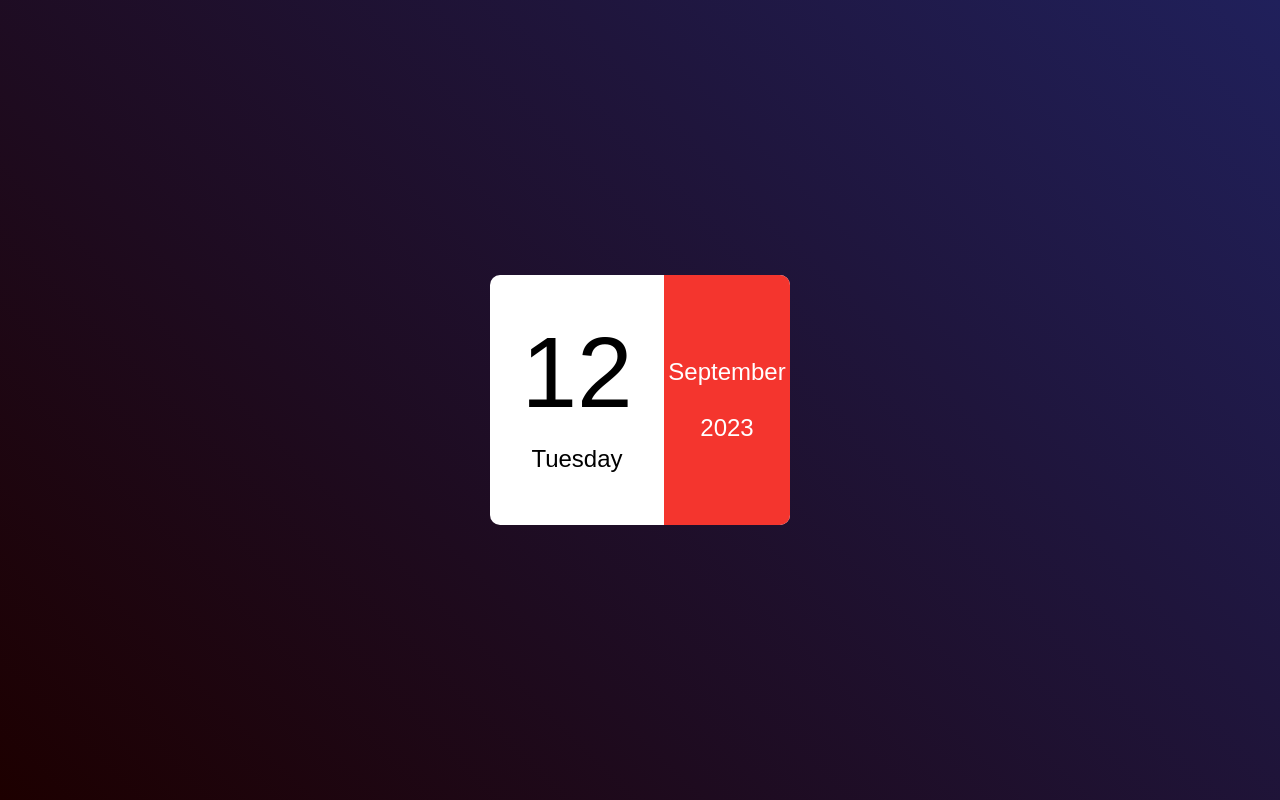
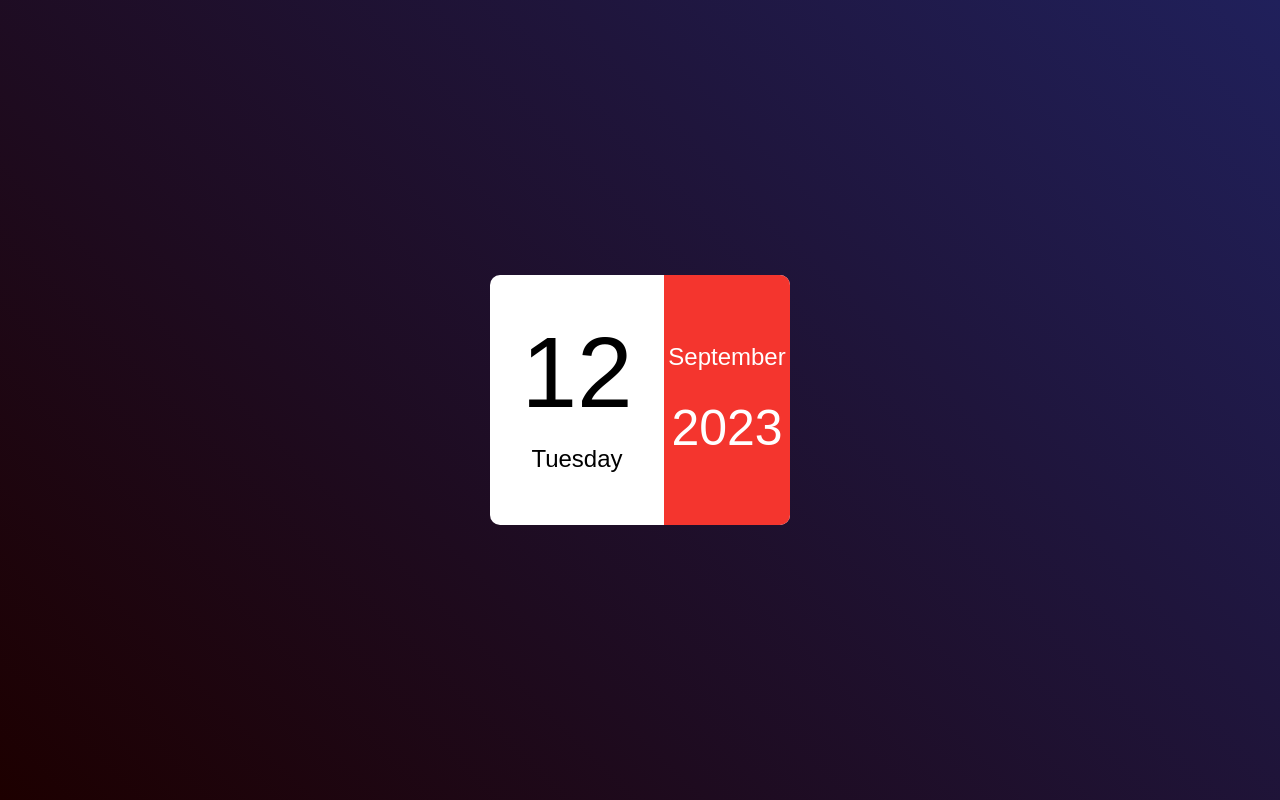
Before and after one commit to rahmatkhan1/mini-calender, a plain HTML site: page index.html in a window 1280 px wide. Drawn offline with Linux system fonts and the light colour scheme.

Commit message:
Update style.css

```diff
--- a/style.css
+++ b/style.css
@@ -43,3 +43,6 @@
   font-size: 100px;
   line-height: 90px;
 }
+#year{
+  font-size:50px;
+}
```
